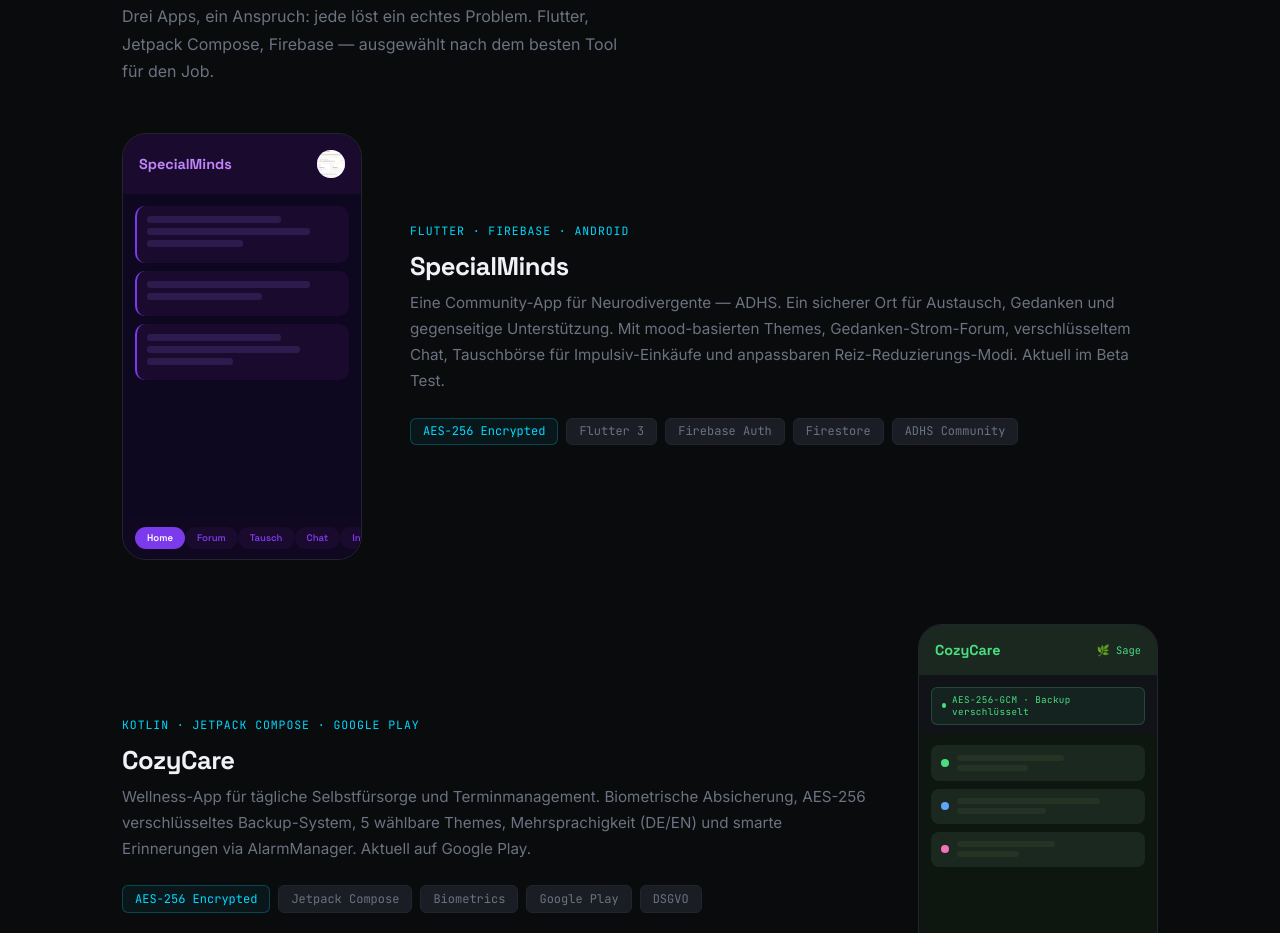
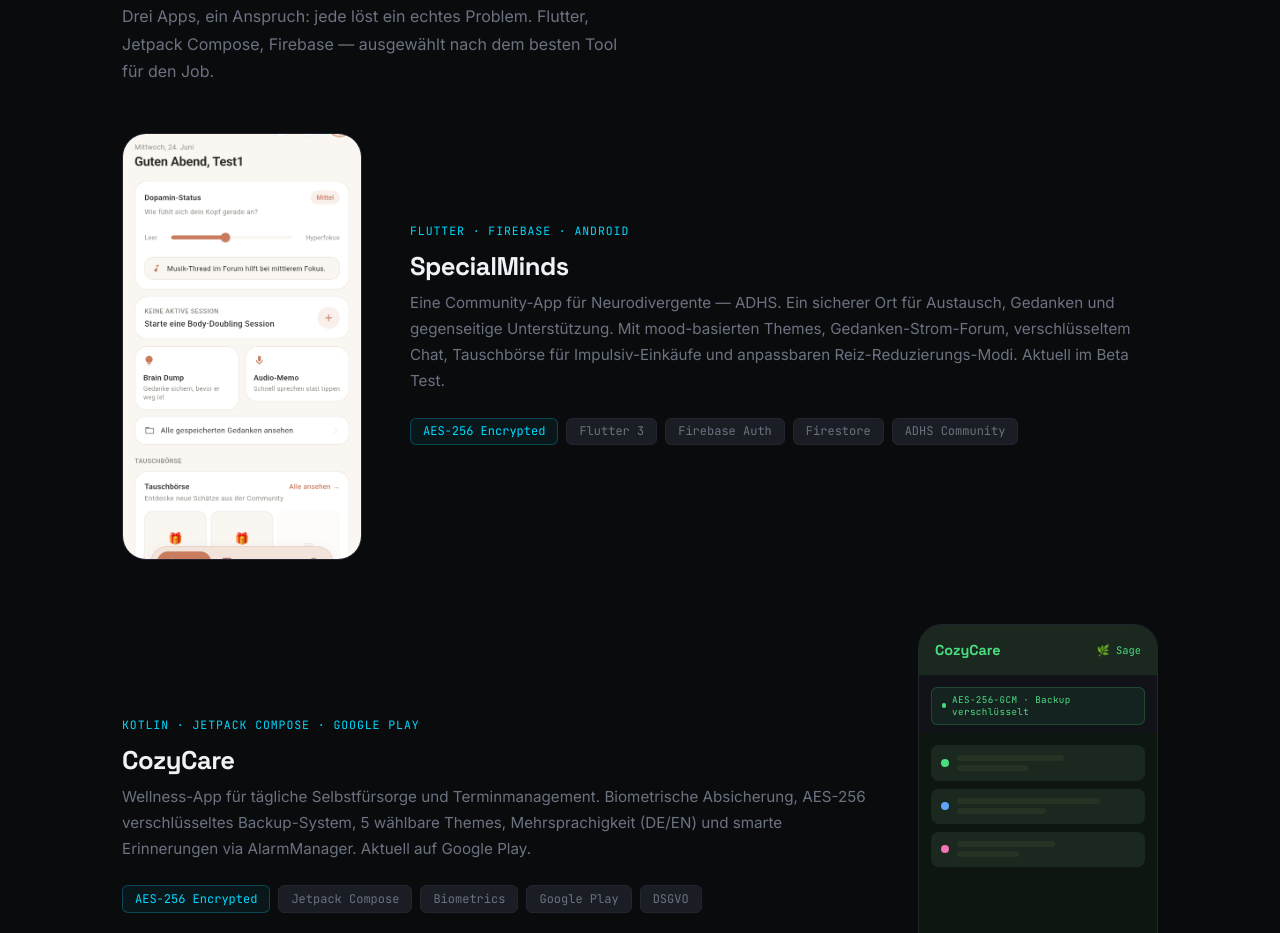
Before and after one commit to Aurelio-Syntax/cozycare-website, a plain HTML site: page index.html in a window 1280 px wide. Shown: the part 1797-2730 px from the top of the page. Drawn offline with Linux system fonts and the light colour scheme.

Commit message:
Update index.html

```diff
--- a/index.html
+++ b/index.html
@@ -286,34 +286,8 @@
   <div class="apps-grid">
 
     <div class="app-card">
-      <div class="app-mockup">
-        <div class="sm-header">
-          <span class="sm-title">SpecialMinds</span>
-          <img src="image.png" alt="Aurelio" class="sm-avatar" style="width: 28px; height: 28px; border-radius: 50%; object-fit: cover;">
-        </div>
-        <div class="sm-feed">
-          <div class="sm-post">
-            <div class="sm-post-bar" style="width:70%"></div>
-            <div class="sm-post-bar" style="width:85%"></div>
-            <div class="sm-post-bar" style="width:50%"></div>
-          </div>
-          <div class="sm-post">
-            <div class="sm-post-bar" style="width:85%"></div>
-            <div class="sm-post-bar" style="width:60%"></div>
-          </div>
-          <div class="sm-post">
-            <div class="sm-post-bar" style="width:70%"></div>
-            <div class="sm-post-bar" style="width:80%"></div>
-            <div class="sm-post-bar" style="width:45%"></div>
-          </div>
-        </div>
-        <div class="sm-pill-nav">
-          <div class="sm-pill active">Home</div>
-          <div class="sm-pill">Forum</div>
-          <div class="sm-pill">Tausch</div>
-          <div class="sm-pill">Chat</div>
-          <div class="sm-pill">Info</div>
-        </div>
+      <div class="app-mockup" style="padding: 0; background: transparent;">
+        <img src="image.png" alt="SpecialMinds App Screenshot" style="width: 100%; height: 100%; object-fit: cover; display: block;">
       </div>
       <div class="app-card-text">
         <div class="app-type">Flutter · Firebase · Android</div>
```
